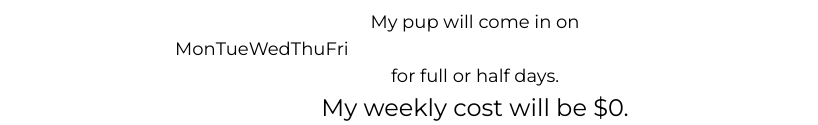
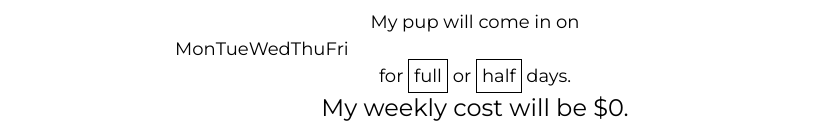
Before and after one commit to XyrenneB1/Assignment-3, a plain HTML site: page pages/booking.html in a window 1280 px wide. Shown: the part 232-357 px from the top of the page, without its empty margins (165-983 px from the left). Drawn offline with Linux system fonts and the light colour scheme.

Commit message:
small button styled

```diff
--- a/styles/styles.css
+++ b/styles/styles.css
@@ -190,6 +190,11 @@ footer {
   border: 1px solid black;
   display: inline-block;
 }
+
+.small-button {
+  border: 1px solid black;
+  padding: 5px;
+}
 /************* contact page *************/
 /* TO DO:
     - the main section of the .contact page will be 420px tall, and centered.
```
